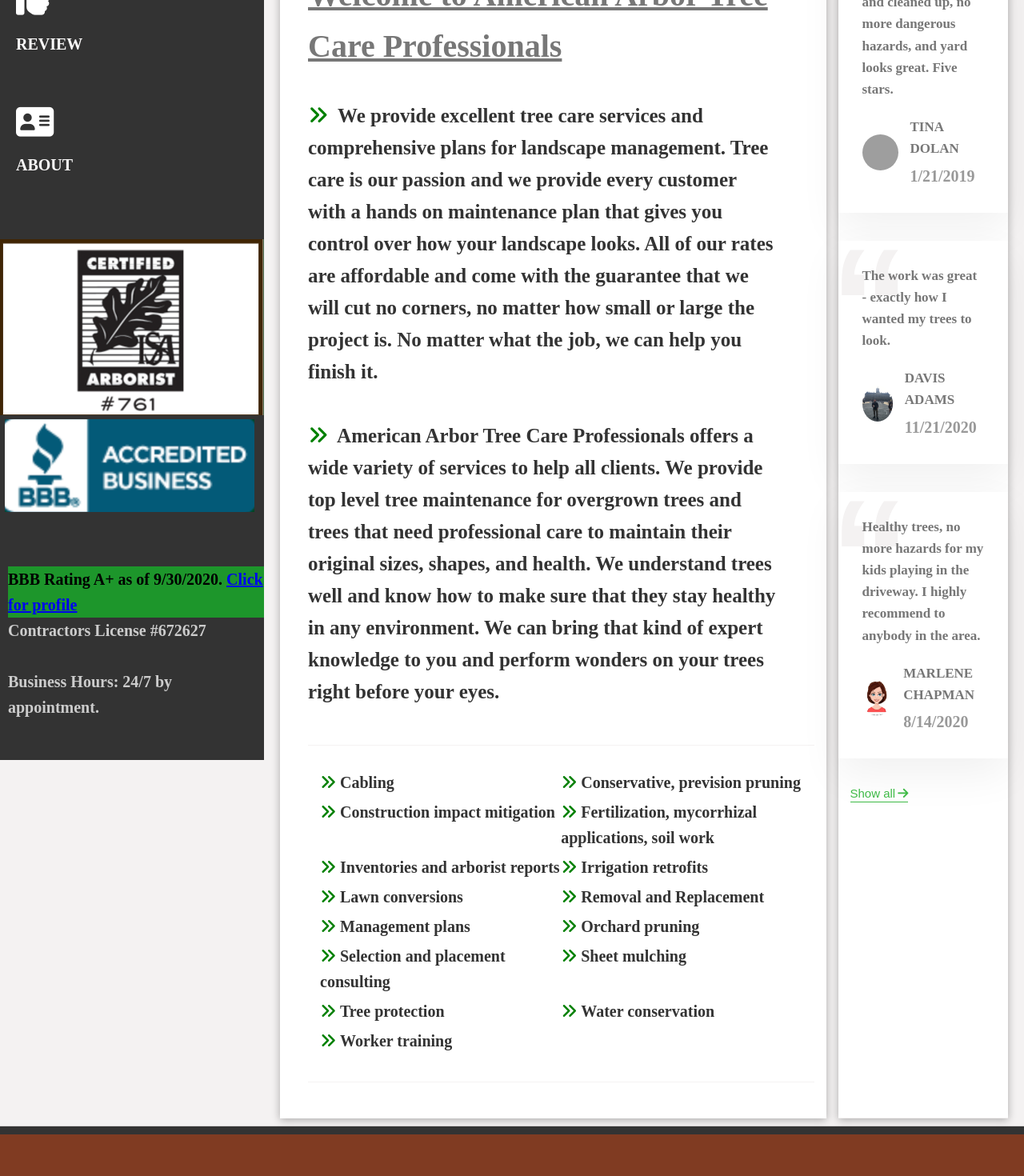
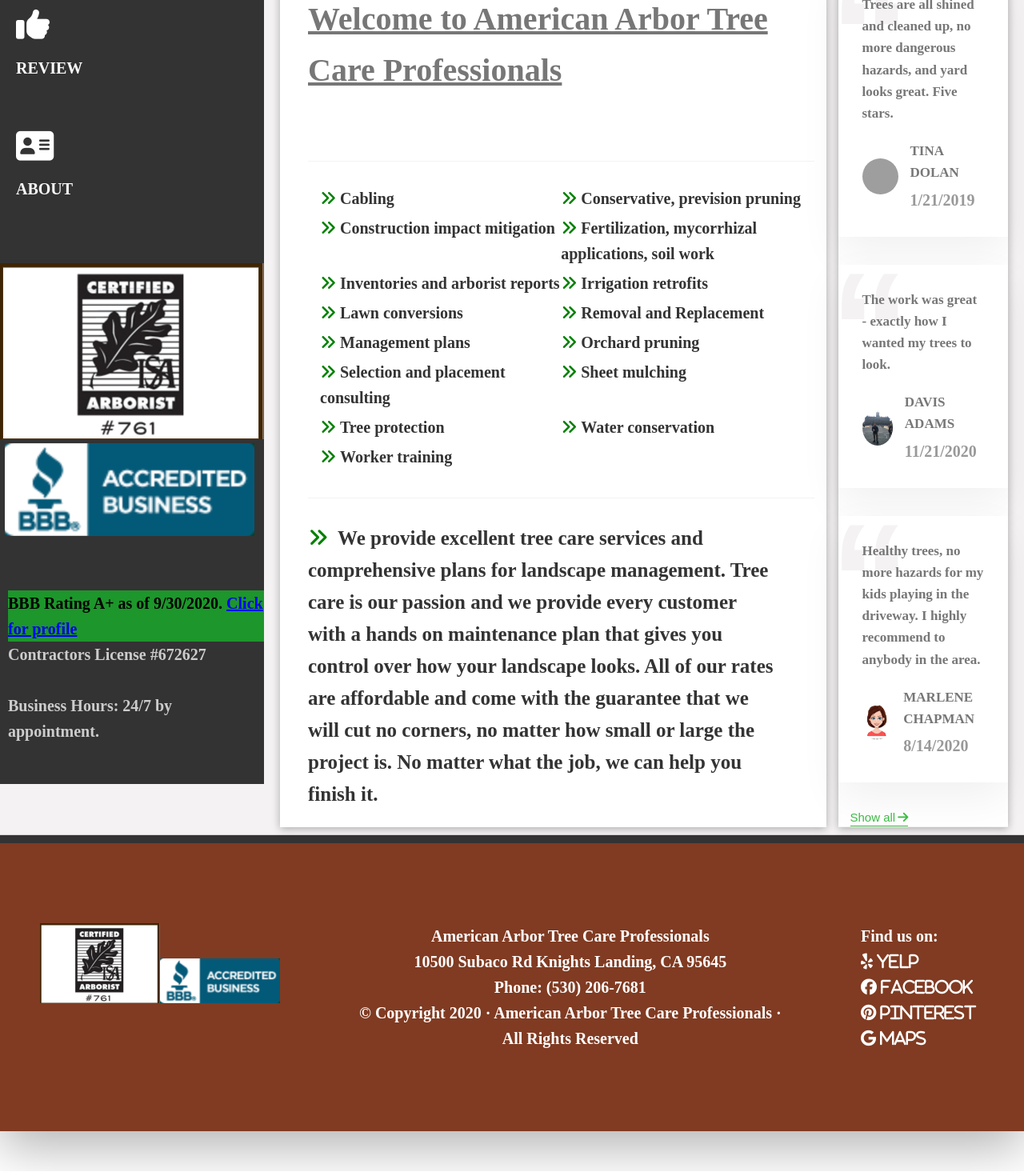
Before and after one commit to mmbower1/ecotreecare, a React (Create React App) app in the folder client/: page / in a window 1280 px wide. Shown: the part 700-2170 px from the top of the page at 80% size. Built offline with nearby package versions, Linux system fonts and the light colour scheme; grey boxes are pictures that could not be loaded; a web font is replaced by a local one.

Commit message:
css fixes for prod

```diff
--- a/client/package.json
+++ b/client/package.json
@@ -1,5 +1,6 @@
 {
-  "name": "",
+  "homepage": "https://norcal-outdoors.com",
+  "name": "ecotreecare",
   "version": "0.1.0",
   "private": true,
   "dependencies": {
--- a/client/src/actions/reviewActions.js
+++ b/client/src/actions/reviewActions.js
@@ -1,25 +1,26 @@
-import axios from 'axios'
-import { REVIEW_REQUEST, REVIEW_SUCCESS, REVIEW_FAIL } from './types'
+import axios from "axios";
+import { REVIEW_REQUEST, REVIEW_SUCCESS, REVIEW_FAIL } from "./types";
 
 export const setReview = (name, text) => async (dispatch) => {
   try {
     dispatch({
       type: REVIEW_REQUEST,
-    })
+    });
     const config = {
       headers: {
-        'Content-Type': 'application/json',
+        "Content-Type": "application/json",
       },
-    }
+    };
     const { data } = await axios.post(
-      '/review',
-      // 'https://api.monarchtracker.com/review',
-      { name, text }, config
-    )
+      "/review",
+      // 'https://api.norcal-outdoors.com/review',
+      { name, text },
+      config
+    );
     dispatch({
       type: REVIEW_SUCCESS,
       payload: data,
-    })
+    });
     // localStorage.setItem('reviewInfo', JSON.stringify(data));
   } catch (error) {
     dispatch({
@@ -28,6 +29,6 @@
         error.response && error.response.data.message
           ? error.response.data.message
           : error.message,
-    })
+    });
   }
-}
+};
--- a/client/src/components/explanation/Explanation.js
+++ b/client/src/components/explanation/Explanation.js
@@ -16,35 +16,19 @@
           Welcome to American Arbor Tree Care Professionals
           {/* &nbsp;<i className="fas fa-angle-double-left" style={{color: 'green'}}></i> */}
         </h1>
-
-        <p className="paragraph">
-          <i
-            className="fas fa-angle-double-right"
-            style={{ color: "green" }}
-          ></i>
-          &nbsp; We provide excellent tree care services and comprehensive plans
-          for landscape management. Tree care is our passion and we provide
-          every customer with a hands on maintenance plan that gives you control
-          over how your landscape looks. All of our rates are affordable and
-          come with the guarantee that we will cut no corners, no matter how
-          small or large the project is. No matter what the job, we can help you
-          finish it.
-          <br />
-          <br />
-          <i
-            className="fas fa-angle-double-right"
-            style={{ color: "green" }}
-          ></i>
-          &nbsp; American Arbor Tree Care Professionals offers a wide variety of
-          services to help all clients. We provide top level tree maintenance
-          for overgrown trees and trees that need professional care to maintain
-          their original sizes, shapes, and health. We understand trees well and
-          know how to make sure that they stay healthy in any environment. We
-          can bring that kind of expert knowledge to you and perform wonders on
-          your trees right before your eyes.
-          {/* <br /><br /> */}
-          {/* American Arbor Tree Care Professionals also specializes in expert landscape management planning. Get the most out of your landscape by taking the time to properly plan any new additions with our expert team of landscape planners. This is a great opportunity for you to know ahead of time that your landscaping plans will go off with out a hitch. Whatever the job, we are the way to go. If you want to get the best tree care in Davis, CA give us a call today. */}
-        </p>
+        {/* <br />
+        <br />
+        <i className="fas fa-angle-double-right" style={{ color: "green" }}></i>
+        &nbsp; American Arbor Tree Care Professionals offers a wide variety of
+        services to help all clients. We provide top level tree maintenance for
+        overgrown trees and trees that need professional care to maintain their
+        original sizes, shapes, and health. We understand trees well and know
+        how to make sure that they stay healthy in any environment. We can bring
+        that kind of expert knowledge to you and perform wonders on your trees
+        right before your eyes. */}
+        {/* <br /><br /> */}
+        {/* American Arbor Tree Care Professionals also specializes in expert landscape management planning. Get the most out of your landscape by taking the time to properly plan any new additions with our expert team of landscape planners. This is a great opportunity for you to know ahead of time that your landscaping plans will go off with out a hitch. Whatever the job, we are the way to go. If you want to get the best tree care in Davis, CA give us a call today. */}
+        {/* </p> */}
         <br />
         <ul className="list">
           <li className="list-item">
@@ -153,6 +137,19 @@
             &nbsp;Worker training
           </li>
         </ul>
+        <p className="paragraph">
+          <i
+            className="fas fa-angle-double-right"
+            style={{ color: "green" }}
+          ></i>
+          &nbsp; We provide excellent tree care services and comprehensive plans
+          for landscape management. Tree care is our passion and we provide
+          every customer with a hands on maintenance plan that gives you control
+          over how your landscape looks. All of our rates are affordable and
+          come with the guarantee that we will cut no corners, no matter how
+          small or large the project is. No matter what the job, we can help you
+          finish it.
+        </p>
       </div>
       <Reviews />
     </div>
--- a/client/src/components/header/Header.scss
+++ b/client/src/components/header/Header.scss
@@ -9,9 +9,8 @@
   font-size: 1.5rem;
   height: 13rem;
   justify-content: space-between;
-  position: fixed;
+  // position: fixed;
   top: 0;
-  width: 100%;
   z-index: 2;
 
   .credit-cards {
@@ -21,7 +20,7 @@
     @media only screen and (max-width: $bp-large) {
       // display: none;
       #american-express, #discover, #mastercard, #visa {
-        height: 28px;
+        height: 25px;
         margin-right: 3px;
       }
     }
@@ -34,7 +33,7 @@
     @media only screen and (max-width: $bp-large) {
       // display: none;
       #btc, #eth {
-        height: 28px;
+        height: 25px;
       }
     }
   }
@@ -107,7 +106,7 @@
     align-self: stretch;
     background-color: var(--color-pimary-light);
     display: flex;
-    margin-right: 7em;
+    // margin-right: 7em;
 
     @media only screen and (max-width: $bp-small) {
       line-height: 2rem;
--- a/client/src/containers/about-us/AboutUs.scss
+++ b/client/src/containers/about-us/AboutUs.scss
@@ -2,7 +2,6 @@
 
 .about-us {
   display: flex;
-  margin-top: 120px;
 
   h2 {
     background-color: #fff;
--- a/client/src/containers/gallery/Gallery.scss
+++ b/client/src/containers/gallery/Gallery.scss
@@ -2,7 +2,6 @@
 
 .gallery-page {
   display: flex;
-  margin-top: 120px;
 
   &-title {
     padding: 10px;
--- a/client/src/containers/homepage/Homepage.scss
+++ b/client/src/containers/homepage/Homepage.scss
@@ -2,11 +2,10 @@
 
 .homepage {
   display: flex;
-  margin-top: 150px;
+  // margin-top: 150px;
 
   @media only screen and (max-width: $bp-large) {
     flex-direction: column;
-    margin-top: 120px;
   }
 
   .sidebar {
--- a/client/src/containers/review/Review.scss
+++ b/client/src/containers/review/Review.scss
@@ -2,8 +2,6 @@
 
 .review {
   display: flex;
-  margin-top: 120px;
-
   &-title {
     font-size: 25px;
     text-decoration: underline;
@@ -14,6 +12,9 @@
     border-radius: 5px;
     box-shadow: 0 2px 10px rgba(0, 0, 0, 0.3);
   // font-family: 'Open Sans Condensed', sans-serif;
+    max-width:100%;
+    max-height:100%;
+    margin:auto;
     height: 55rem;
     margin-top: 5rem;
 
--- a/client/src/containers/services/Services.scss
+++ b/client/src/containers/services/Services.scss
@@ -3,7 +3,6 @@
 .services {
   display: flex;
   color: black;
-  margin-top: 120px;
 
   p {
     text-overflow: clip;
--- a/package.json
+++ b/package.json
@@ -1,5 +1,5 @@
 {
-  "homepage": "https://mmbower1.github.io/???/",
+  "homepage": "https://mmbower1.github.io/ecotreecare/",
   "name": "ecotreecare",
   "version": "1.0.0",
   "description": "",
```
Also changed, not shown: 76 other files (tests, documents, lock files or other folders).
